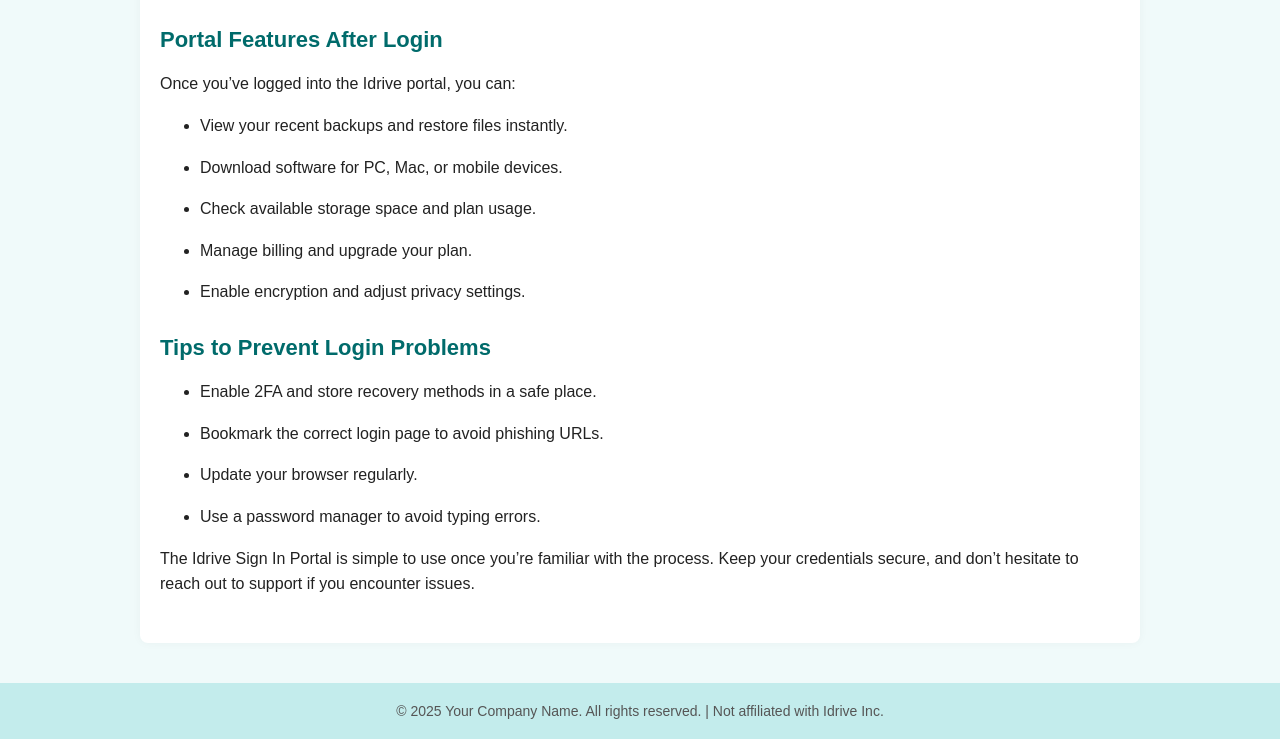
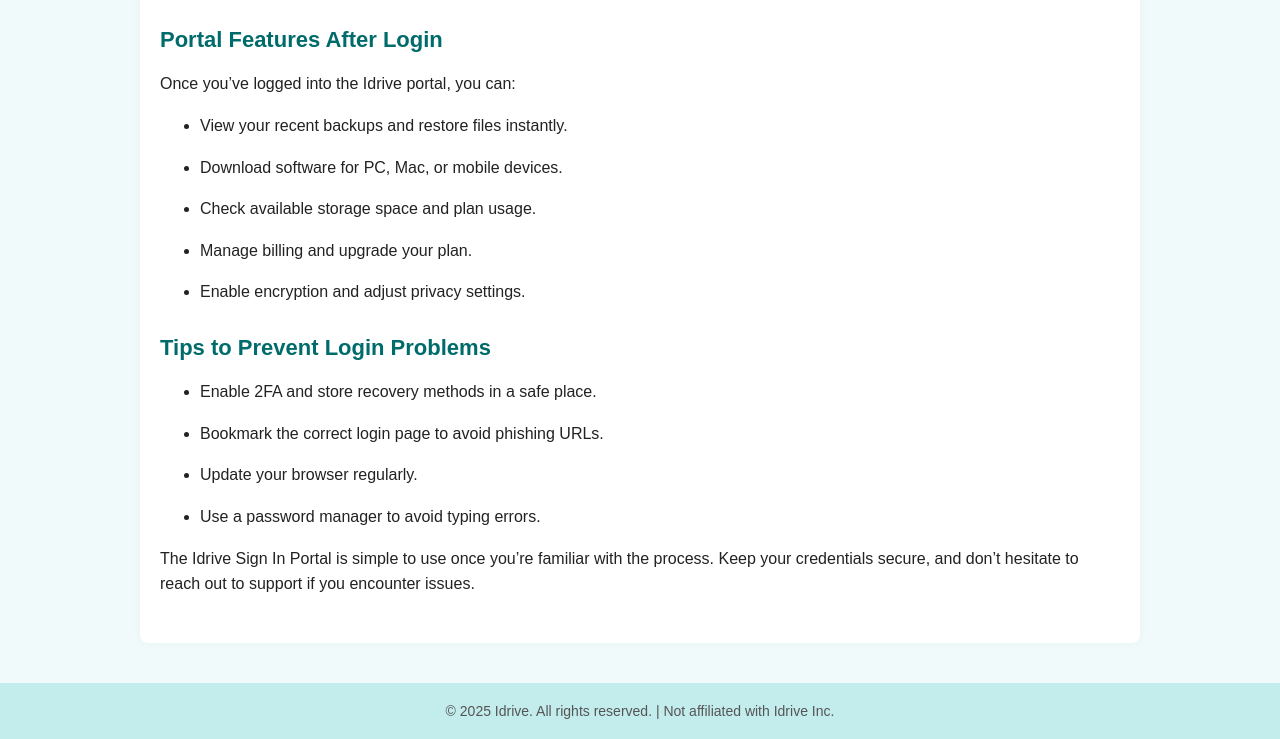
Before and after one commit to Gertyun/Idrive-Sign-In-Portal, a plain HTML site: page index.html in a window 1280 px wide. Shown: the part 1449-2188 px from the top of the page. Drawn offline with Linux system fonts and the light colour scheme.

Commit message:
Update index.html

```diff
--- a/index.html
+++ b/index.html
@@ -172,7 +172,7 @@
   </div>
 
   <footer>
-    &copy; 2025 Your Company Name. All rights reserved. | Not affiliated with Idrive Inc.
+    &copy; 2025 Idrive. All rights reserved. | Not affiliated with Idrive Inc.
   </footer>
 
   <!-- Start of Zendesk Widget script -->
```
